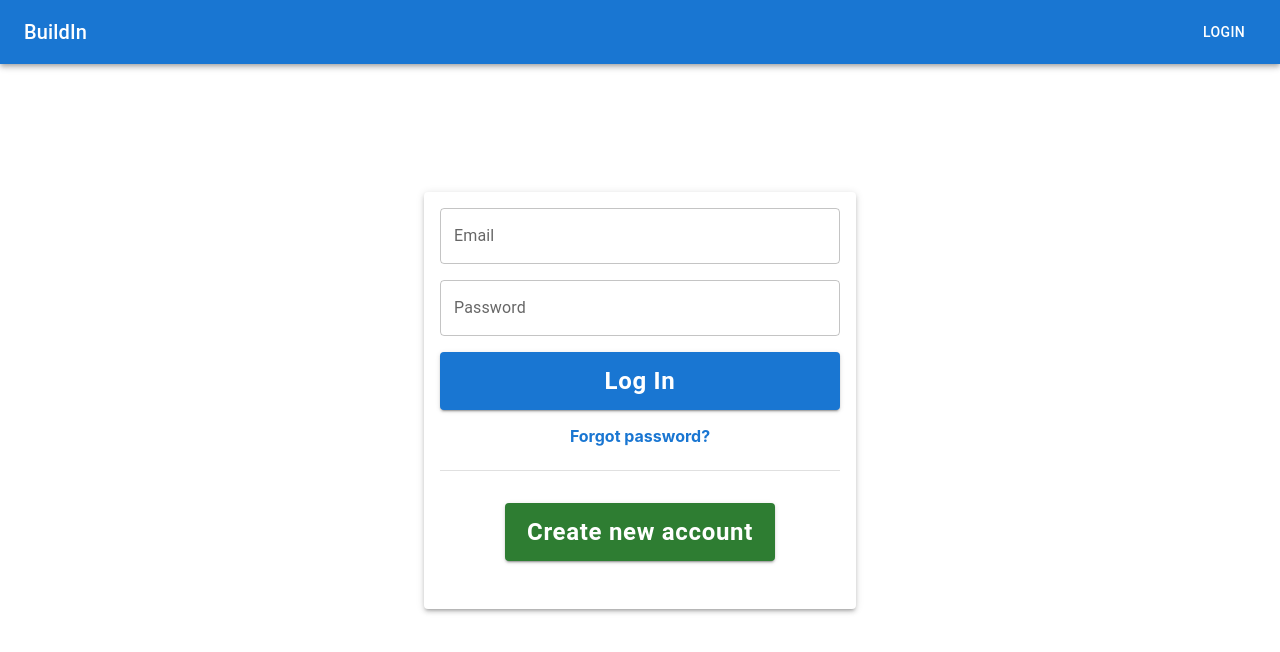
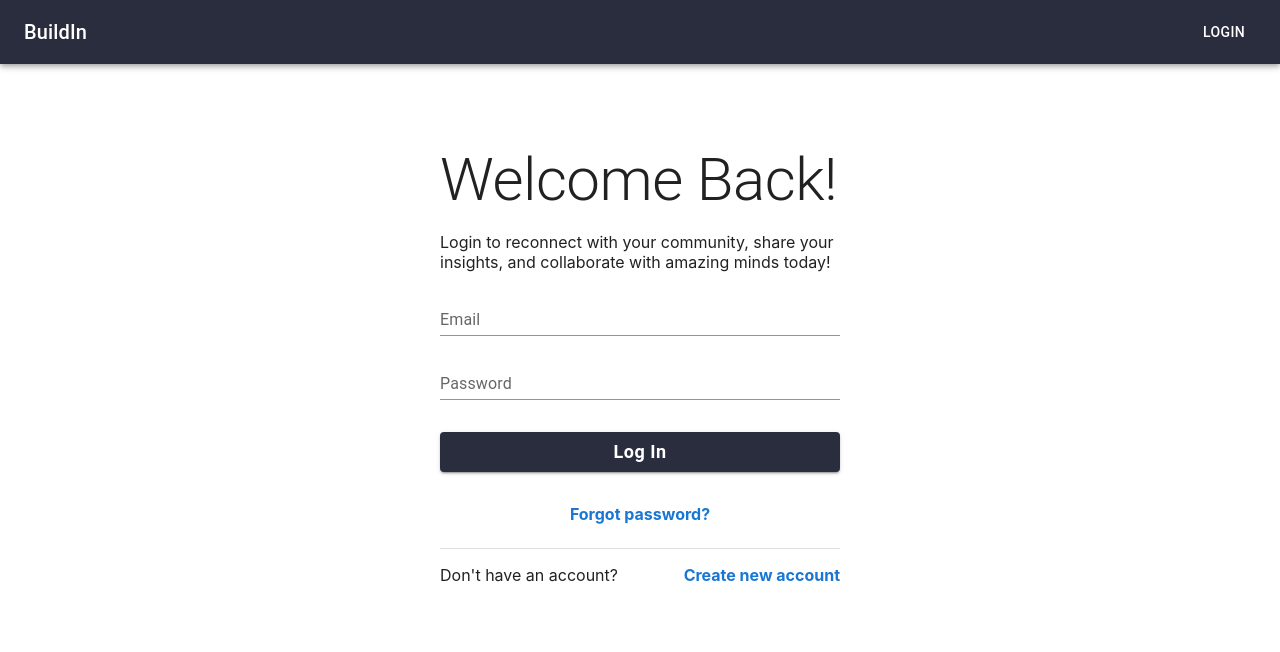
Before and after one commit to Amit-Morade/BuildIn, a React (Create React App) app: page / in a window 1280 px wide. Shown: the top 652 px of the page. Built offline with nearby package versions, Linux system fonts and the light colour scheme; no server answers.

Commit message:
updated login page

```diff
--- a/src/components/Header.tsx
+++ b/src/components/Header.tsx
@@ -33,7 +33,7 @@ export default function Header() {
 
     return (
         <Box sx={{ flexGrow: 1 }}>
-            <AppBar position="static">
+            <AppBar position="static" sx={{background: "#2a2d3d"}}>
                 <Toolbar>
                 <Typography variant="h6" component="div" sx={{ flexGrow: 1 }}>
                     <span onClick={() => navigate("/home")} style={{cursor: "pointer"}}>
--- a/src/components/Login.tsx
+++ b/src/components/Login.tsx
@@ -1,19 +1,17 @@
-import {
-    Box,
-    CardActions,
-    Link,
-    TextField,
-} from "@mui/material";
-import Button from '@mui/material/Button';
-import Card from '@mui/material/Card';
-import Divider from '@mui/material/Divider';
-import { Paper } from "@mui/material"
-import React, {useState} from "react";
+import { Box, CardActions, Link, TextField, Typography } from "@mui/material";
+import Button from "@mui/material/Button";
+import Card from "@mui/material/Card";
+import Divider from "@mui/material/Divider";
+import { Paper } from "@mui/material";
+import React, { useState } from "react";
 
-
-export default function Login({onUserLogin: handleUserLogin}: {onUserLogin: (email: string, password: string) => void}) {
-    const [email, setEmail] = useState("")
-    const [password, setPassword] = useState("")
+export default function Login({
+  onUserLogin: handleUserLogin,
+}: {
+  onUserLogin: (email: string, password: string) => void;
+}) {
+  const [email, setEmail] = useState("");
+  const [password, setPassword] = useState("");
 
   return (
     <Paper
@@ -22,10 +20,15 @@ export default function Login({onUserLogin: handleUserLogin}: {onUserLogin: (ema
         padding: "16px",
         display: "flex",
         flexDirection: "column",
-                justifyContent: "center"
+        justifyContent: "center",
       }}
-            elevation={3}
+      elevation={0}
     >
+      <Typography variant="h2">Welcome Back!</Typography>
+      <p>
+        Login to reconnect with your community, share your insights, and
+        collaborate with amazing minds today!
+      </p>
       <form
         style={{
           display: "flex",
@@ -33,72 +36,81 @@ export default function Login({onUserLogin: handleUserLogin}: {onUserLogin: (ema
           boxSizing: "border-box",
           fontSize: "24px",
           gap: "16px",
-                    padding: "0px 0px 24px 0px"
+          padding: "0px 0px 24px 0px",
         }}
         onSubmit={(e) => {
-                    e.preventDefault()
-                    handleUserLogin(email, password)
+          e.preventDefault();
+          handleUserLogin(email, password);
         }}
       >
         <TextField
-                    id="outlined-email-input"
+          id="email"
+          variant="standard"
           label="Email"
           type="Email"
           value={email}
           onChange={(e) => {
-                        setEmail(e.target.value)
+            setEmail(e.target.value);
           }}
         />
         <TextField
-                    id="outlined-password-input"
+          id="password"
+          variant="standard"
           label="Password"
           type="password"
           autoComplete="current-password"
           value={password}
           onChange={(e) => {
-                        setPassword(e.target.value)
+            setPassword(e.target.value);
           }}
         />
         <Button
           variant="contained"
           type="submit"
-                    size="large"
+          size="small"
           sx={{
             textTransform: "none",
-                        fontSize: "24px",
-                        fontWeight: "bold"
+            fontSize: "18px",
+            fontWeight: "bold",
+            margin: "16px 0px",
+            background: "#2a2d3d",
           }}
-                >Log In</Button>
-                <Link style={{
+        >
+          Log In
+        </Button>
+        <Link
+          style={{
             textTransform: "none",
             textDecoration: "none",
             fontSize: "16px",
             textAlign: "center",
             fontWeight: "bold",
-                    cursor: "pointer"
-                }}>Forgot password?</Link>
+            cursor: "pointer",
+          }}
+        >
+          Forgot password?
+        </Link>
       </form>
       <Divider></Divider>
       <CardActions
         style={{
           display: "flex",
-                    justifyContent: "center"
+          justifyContent: "space-between",
+          margin: "16px 0px",
+          padding: "0px",
         }}
       >
-                <Button
-                    variant="contained"
-                    size="large"
-                    color="success"
+        <span>Don't have an account?</span>
+        <Link
+          href="#"
           sx={{
-                        textTransform: "none",
-                        fontSize: "24px",
+            textDecorationLine: "none",
             fontWeight: "bold",
-                        margin: "24px 0px",
-                        width: "fitContent"
           }}
-                >Create new account</Button>
+        >
+          Create new account
+        </Link>
       </CardActions>
-
     </Paper>
-    )
+  );
 }
--- a/src/components/LoginPage.tsx
+++ b/src/components/LoginPage.tsx
@@ -1,34 +1,34 @@
-import { useContext, useState } from "react"
-import Login from "./Login"
-import { userLoginIn } from "../utilities/firebase"
-import UserContext from "./UserProvider"
-import { useNavigate } from "react-router-dom"
+import { useContext, useState } from "react";
+import Login from "./Login";
+import { userLoginIn } from "../utilities/firebase";
+import UserContext from "./UserProvider";
+import { useNavigate } from "react-router-dom";
 
 export default function LoginPage() {
-    const {setUser} = useContext(UserContext)
-    const navigate = useNavigate()
+  const { setUser } = useContext(UserContext);
+  const navigate = useNavigate();
 
   const handleUserLogin = async (email: string, password: string) => {
-        const user = await userLoginIn(email, password)
-        if(user) {
-            setUser(user)
-            navigate("/home")
+    const user = await userLoginIn(email, password);
+    if (user) {
+      setUser(user);
+      navigate("/home");
     }
-
-    }
+  };
 
   return (
-        <div style={{
+    <div
+      style={{
         width: "50%",
         height: "100%",
         display: "flex",
         flexDirection: "column",
         alignItems: "center",
-            paddingTop: "10%",
-            margin: "0px auto"
+        paddingTop: "5%",
+        margin: "0px auto",
       }}
     >
-            <Login onUserLogin={handleUserLogin}/>
+      <Login onUserLogin={handleUserLogin} />
     </div>
-    )
+  );
 }
```
Lines whose indentation alone changed are shown as unchanged.
